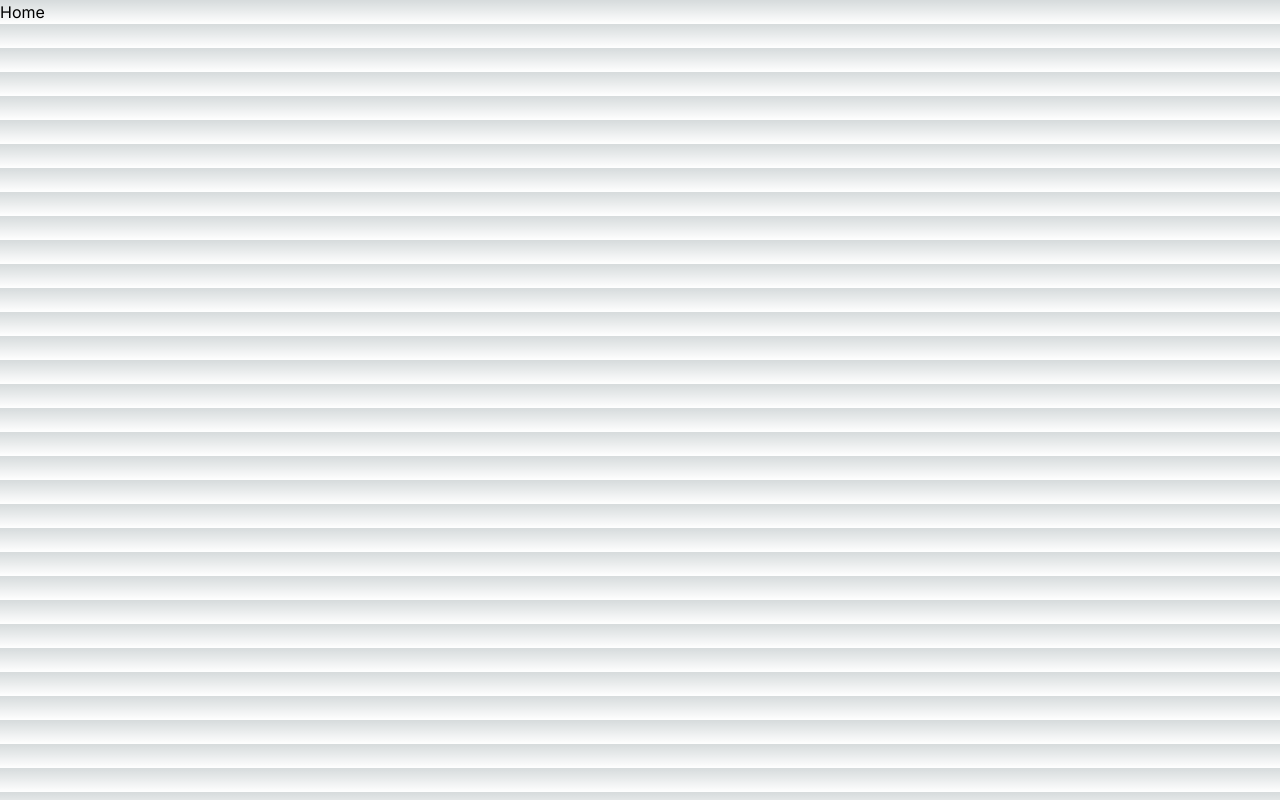
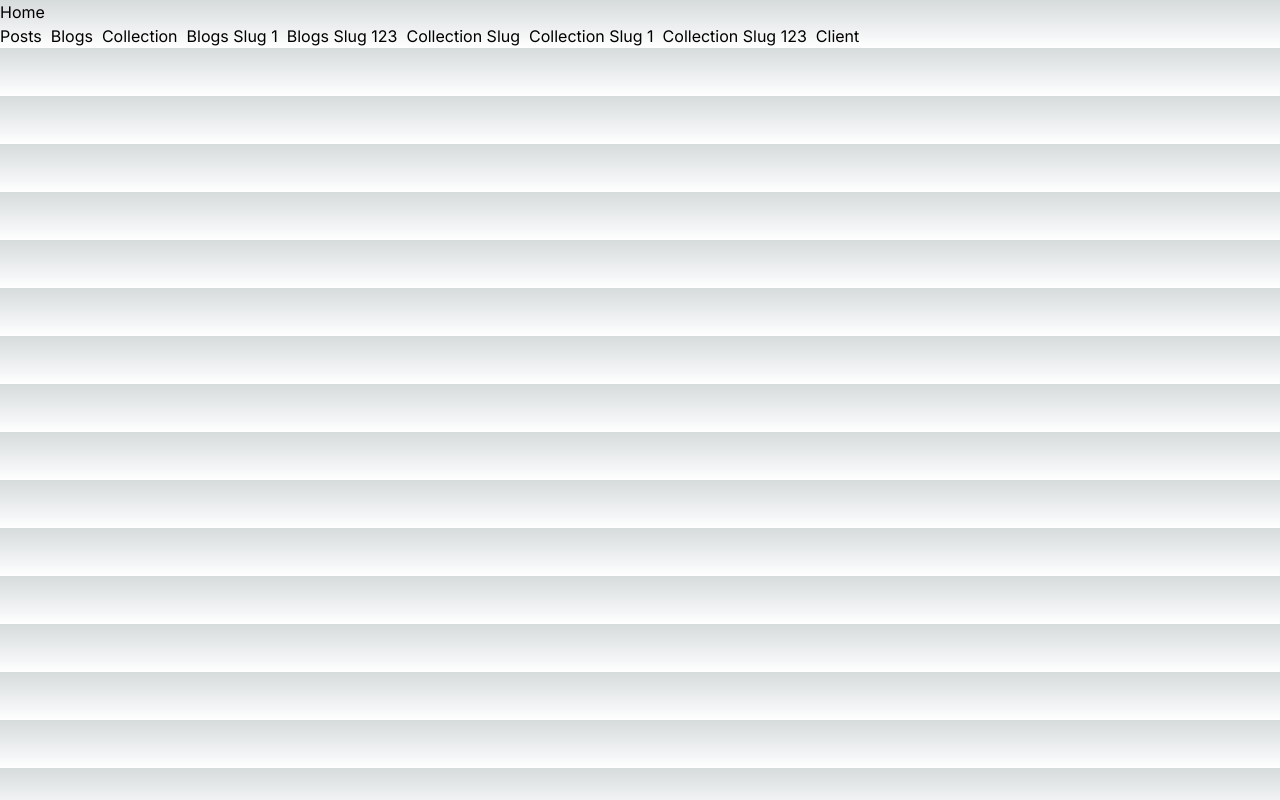
Before and after one commit to sathish94us/next-13, a Next.js app: page / in a window 1280 px wide. Built offline with nearby package versions, Linux system fonts and the light colour scheme.

Commit message:
added links for testing

```diff
--- a/app/blogs/[slug]/page.tsx
+++ b/app/blogs/[slug]/page.tsx
@@ -14,13 +14,6 @@ async function getData(value: string): Promise<string> {
     })
 }
 
-export async function generateMetadata({ params }: { params: { slug: string } }): Promise<Metadata> {
-    return {
-        title: 'Blog Test Dynamic ' + params.slug,
-        description: 'Blog Test Dynamic Description : ' + params.slug
-    }
-}
-
 export default async function BlogSlug({ params }: { params: { slug: string } }) {
     const slug = params.slug;
     console.log('Blog slug: ', slug);
--- /dev/null
+++ b/app/client/page.tsx
@@ -0,0 +1,14 @@
+'use client';
+import { useEffect } from "react";
+
+export default function Client() {
+    console.log('Client')
+    useEffect(() => {
+        console.log('Client Useeffect')
+    }, [])
+    return (
+      <>
+        <h1>Client</h1>
+      </>
+    );
+  }
--- a/app/page.tsx
+++ b/app/page.tsx
@@ -1,5 +1,17 @@
 import Image from "next/image";
+import Link from "next/link";
 
 export default function Home() {
-  return <h1>Home</h1>;
+  return <>
+  <h1>Home</h1>
+  <Link href="/posts">Posts &nbsp;</Link>
+  <Link href="/blogs">Blogs &nbsp;</Link>
+  <Link href="/collection">Collection &nbsp;</Link>
+  <Link href="/blogs/1">Blogs Slug 1 &nbsp;</Link>
+  <Link href="/blogs/123">Blogs Slug 123 &nbsp;</Link>
+  <Link href="/collection/123">Collection Slug &nbsp;</Link>
+  <Link href="/collection/123">Collection Slug 1 &nbsp;</Link>
+  <Link href="/collection/123">Collection Slug 123 &nbsp;</Link>
+  <Link href="/client">Client &nbsp;</Link>
+  </>
 }
```
